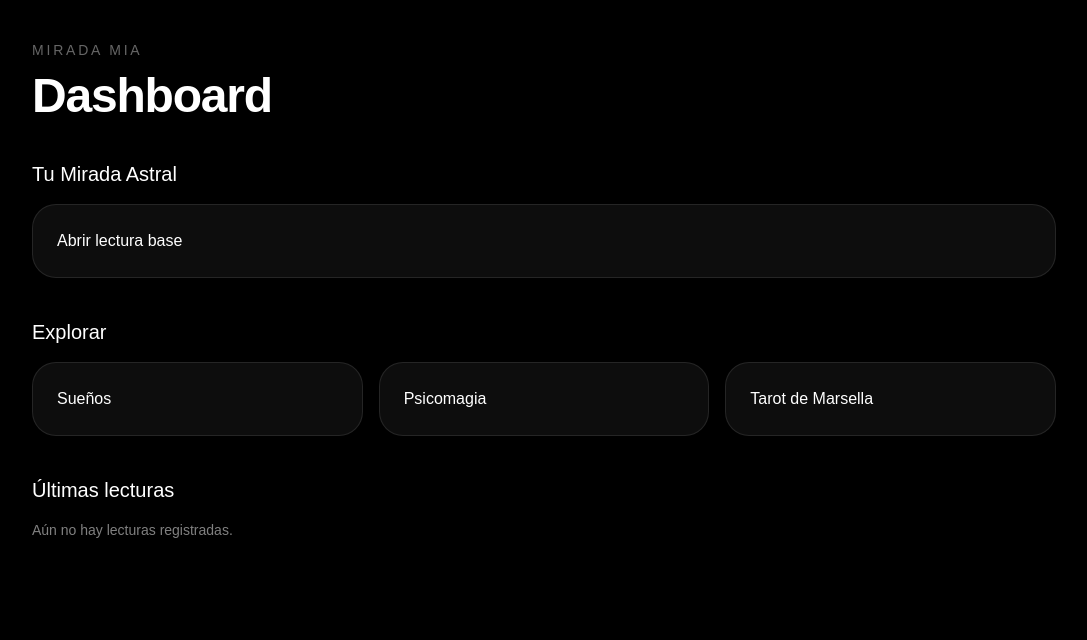
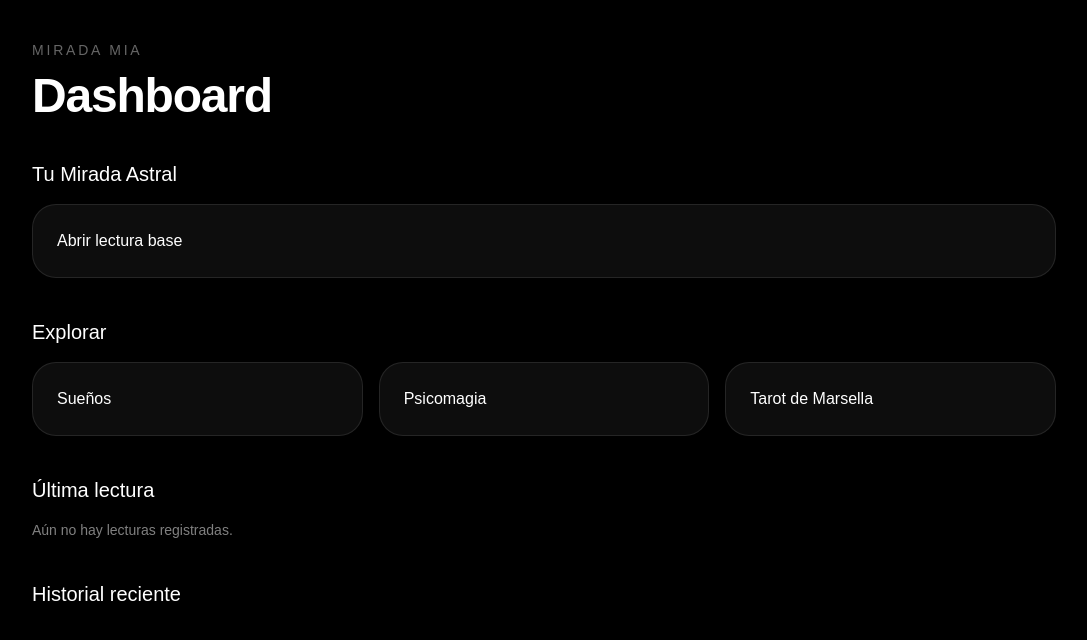
Before and after one commit to facundocampoo-glitch/nextjs-boilerplate, a Next.js app: page / in a window 1280 px wide. Shown: the top 640 px of the page, without its empty margins (96-1183 px from the left). Built offline with nearby package versions, Linux system fonts and the light colour scheme.

Commit message:
show last reading in dashboard

```diff
--- a/app/page.tsx
+++ b/app/page.tsx
@@ -12,18 +12,18 @@ type Session = {
 
 export default function HomePage() {
   const [history, setHistory] = useState<Session[]>([]);
-  const [userId, setUserId] = useState("");
+  const [lastReading, setLastReading] = useState<Session | null>(null);
 
   useEffect(() => {
-    const id = localStorage.getItem("mia_user_id") || "";
-    setUserId(id);
+    const userId = localStorage.getItem("mia_user_id");
 
-    if (!id) return;
+    if (!userId) return;
 
-    fetch(`/api/history?userId=${id}`)
+    fetch(`/api/history?userId=${userId}`)
       .then((r) => r.json())
       .then((data) => {
         if (data?.latest) setHistory(data.latest);
+        if (data?.lastReading) setLastReading(data.lastReading);
       })
       .catch(() => {});
   }, []);
@@ -43,7 +43,9 @@ export default function HomePage() {
         </header>
 
         <section className="mb-10">
-          <h2 className="mb-4 text-xl font-medium">Tu Mirada Astral</h2>
+          <h2 className="mb-4 text-xl font-medium">
+            Tu Mirada Astral
+          </h2>
 
           <Link
             href="/mirada-astral"
@@ -54,7 +56,9 @@ export default function HomePage() {
         </section>
 
         <section className="mb-10">
-          <h2 className="mb-4 text-xl font-medium">Explorar</h2>
+          <h2 className="mb-4 text-xl font-medium">
+            Explorar
+          </h2>
 
           <div className="grid gap-4 sm:grid-cols-3">
 
@@ -82,18 +86,36 @@ export default function HomePage() {
           </div>
         </section>
 
+        <section className="mb-10">
+          <h2 className="mb-4 text-xl font-medium">
+            Última lectura
+          </h2>
+
+          {!lastReading && (
+            <div className="text-sm text-white/50">
+              Aún no hay lecturas registradas.
+            </div>
+          )}
+
+          {lastReading && (
+            <div className="rounded-3xl border border-white/10 bg-white/5 p-6">
+              <div className="text-sm text-white/70 mb-2">
+                Tipo
+              </div>
+
+              <div className="text-lg font-medium">
+                {lastReading.content_type}
+              </div>
+            </div>
+          )}
+        </section>
+
         <section>
           <h2 className="mb-4 text-xl font-medium">
-            Últimas lecturas
+            Historial reciente
           </h2>
 
           <div className="space-y-3">
-
-            {history.length === 0 && (
-              <div className="text-white/50 text-sm">
-                Aún no hay lecturas registradas.
-              </div>
-            )}
 
             {history.map((s, i) => (
               <div
```
